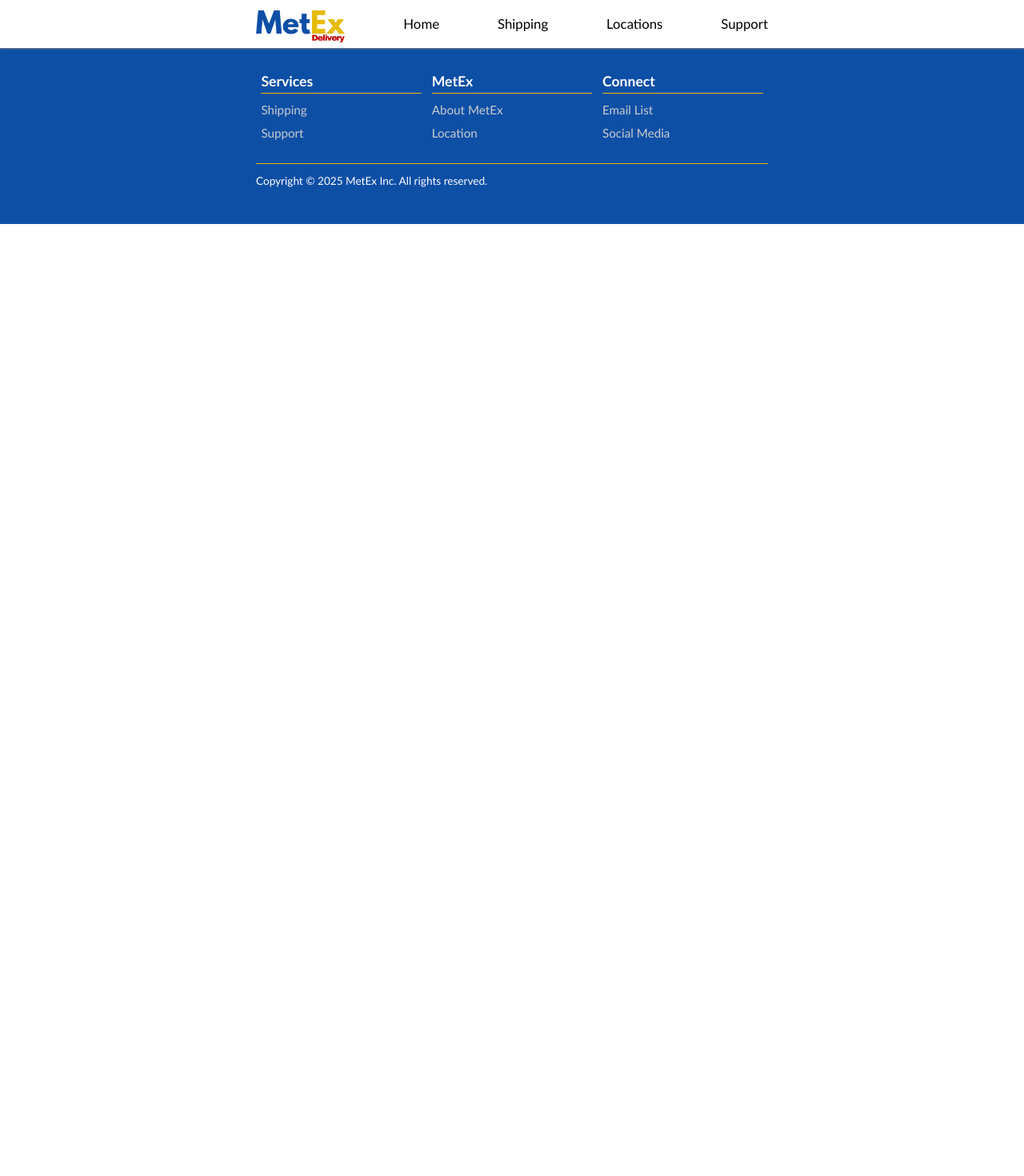
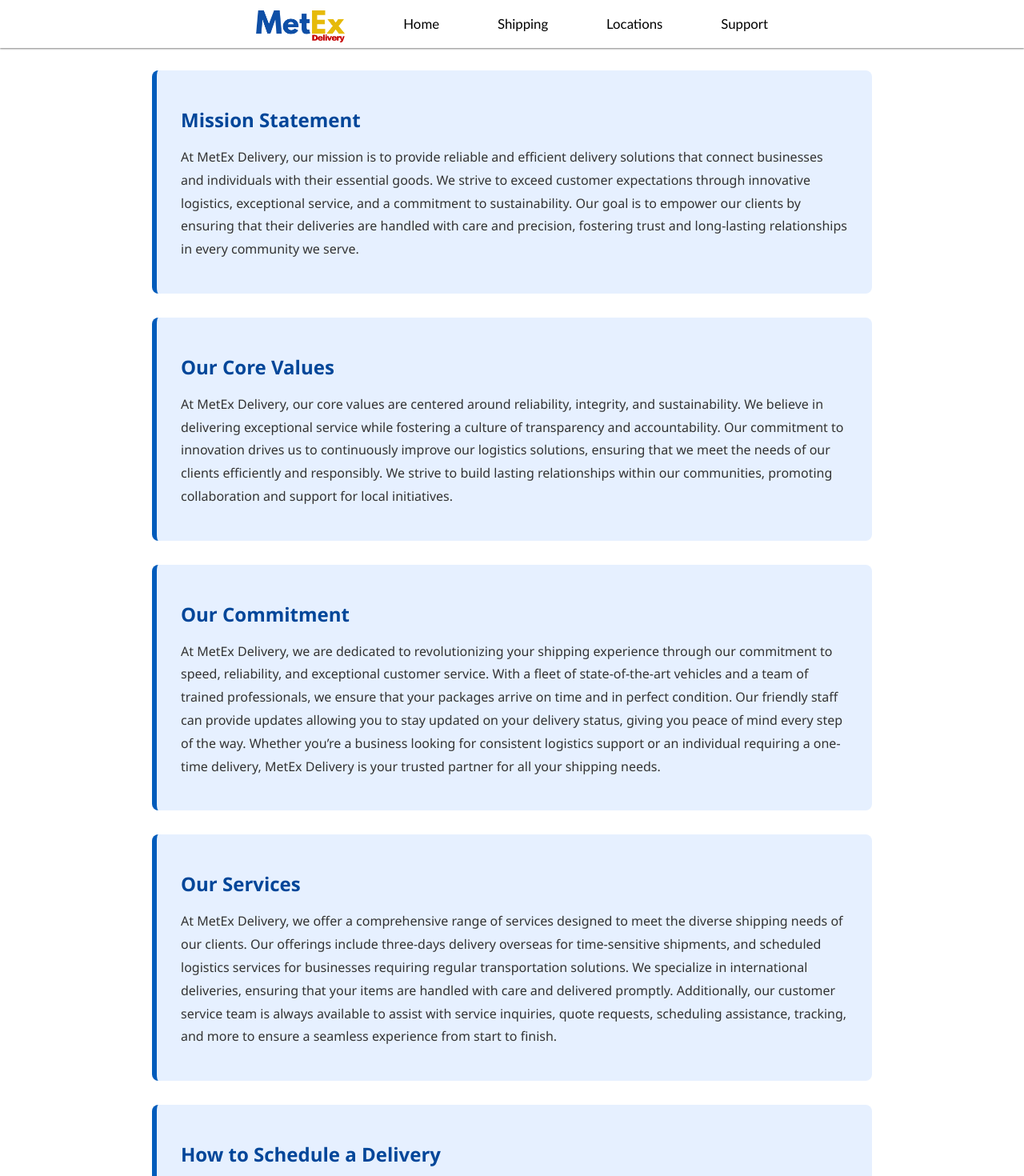
Before and after one commit to davidb221/MetEx, an Angular app: page /about in a window 1280 px wide. Before the commit this address led to /. Shown: the top 1470 px of the page at 80% size. Before the commit the page ends 800 px from the top, so only its background shows below. Built offline with nearby package versions, Linux system fonts and the light colour scheme.

Commit message:
added about component

```diff
--- /dev/null
+++ b/src/app/about/about.css
@@ -0,0 +1,44 @@
+.about-container {
+  max-width: 900px;
+  margin: 0 auto;
+  padding: 40px 20px;
+  font-family: 'Segoe UI', Tahoma, Geneva, Verdana, sans-serif;
+  color: #333;
+}
+
+.content-section {
+  background-color: #ffffff;
+  padding: 25px 30px;
+  margin-bottom: 30px;
+  border-radius: 8px;
+  box-shadow: 0 2px 8px rgba(0, 0, 0, 0.05);
+}
+
+.content-section h2 {
+  color: #005bbb;
+  margin-bottom: 15px;
+  font-size: 1.75rem;
+}
+
+.content-section p {
+  font-size: 1rem;
+  line-height: 1.8;
+}
+
+.highlight-section {
+  background-color: #e6f0ff;
+  border-left: 6px solid #005bbb;
+  padding: 25px 30px;
+  border-radius: 8px;
+  margin-bottom: 30px;
+}
+
+.highlight-section h2 {
+  color: #004699;
+  margin-bottom: 15px;
+}
+
+.highlight-section p {
+  font-size: 1rem;
+  line-height: 1.8;
+}
--- /dev/null
+++ b/src/app/about/about.html
@@ -0,0 +1,57 @@
+<body>
+    <div class="about-container">
+
+        <section class="highlight-section">
+            <h2>Mission Statement</h2>
+            <p>
+            At MetEx Delivery, our mission is to provide reliable and efficient delivery solutions that connect businesses and individuals with their essential goods.
+            We strive to exceed customer expectations through innovative logistics, exceptional service, and a commitment to sustainability.
+            Our goal is to empower our clients by ensuring that their deliveries are handled with care and precision, fostering trust and long-lasting relationships in every community we serve.
+            </p>
+        </section>
+
+        <section class="highlight-section">
+            <h2>Our Core Values</h2>
+            <p>
+            At MetEx Delivery, our core values are centered around reliability, integrity, and sustainability.
+            We believe in delivering exceptional service while fostering a culture of transparency and accountability.
+            Our commitment to innovation drives us to continuously improve our logistics solutions, ensuring that we meet the needs of our clients efficiently and responsibly.
+            We strive to build lasting relationships within our communities, promoting collaboration and support for local initiatives.
+            </p>
+        </section>
+
+        <section class="highlight-section">
+            <h2>Our Commitment</h2>
+            <p>
+            At MetEx Delivery, we are dedicated to revolutionizing your shipping experience through our commitment to speed, reliability, and exceptional customer service.
+            With a fleet of state-of-the-art vehicles and a team of trained professionals, we ensure that your packages arrive on time and in perfect condition.
+            Our friendly staff can provide updates allowing you to stay updated on your delivery status, giving you peace of mind every step of the way.
+            Whether you’re a business looking for consistent logistics support or an individual requiring a one-time delivery, MetEx Delivery is your trusted partner for all your shipping needs.
+            </p>
+        </section>
+
+        <section class="highlight-section">
+            <h2>Our Services</h2>
+            <p>
+            At MetEx Delivery, we offer a comprehensive range of services designed to meet the diverse shipping needs of our clients.
+            Our offerings include three-days delivery overseas for time-sensitive shipments, and scheduled logistics services for businesses requiring regular transportation solutions.
+            We specialize in international deliveries, ensuring that your items are handled with care and delivered promptly.
+            Additionally, our customer service team is always available to assist with service inquiries, quote requests, scheduling assistance, tracking, and more to ensure a seamless experience from start to finish.
+            </p>
+        </section>
+
+        <section class="highlight-section">
+            <h2>How to Schedule a Delivery</h2>
+            <p>
+            Scheduling a delivery with MetEx Delivery is simple and convenient.
+            You can contact our customer service team via phone or email, and they will assist you in arranging your delivery based on your specific requirements.
+            During the scheduling process, you’ll need to provide essential details such as pick-up and drop-off addresses, package dimensions, and any special handling instructions.
+            Once your delivery is scheduled, you will receive confirmation from your customer service representitive and we will take care of the rest from there.
+            </p>
+        </section>
+
+
+
+
+    </div>
+</body>
--- a/src/app/app.routes.ts
+++ b/src/app/app.routes.ts
@@ -2,10 +2,12 @@ import { Routes } from '@angular/router';
 import { Home } from './home/home';
 import { Faq } from './faq/faq';
 import { Estimate } from './estimate/estimate';
+import { About } from './about/about';
 
 
 export const routes: Routes = [
     { path: "", component: Home,},
     { path: "faq", component: Faq,},
-    { path: "estimate", component: Estimate,}
+    { path: "estimate", component: Estimate,},
+    { path: "about", component: About,}
 ];
```
Also changed, not shown: src/app/about/about.ts (added, +11 -0 lines), 1 other file (tests, documents, lock files or other folders).
